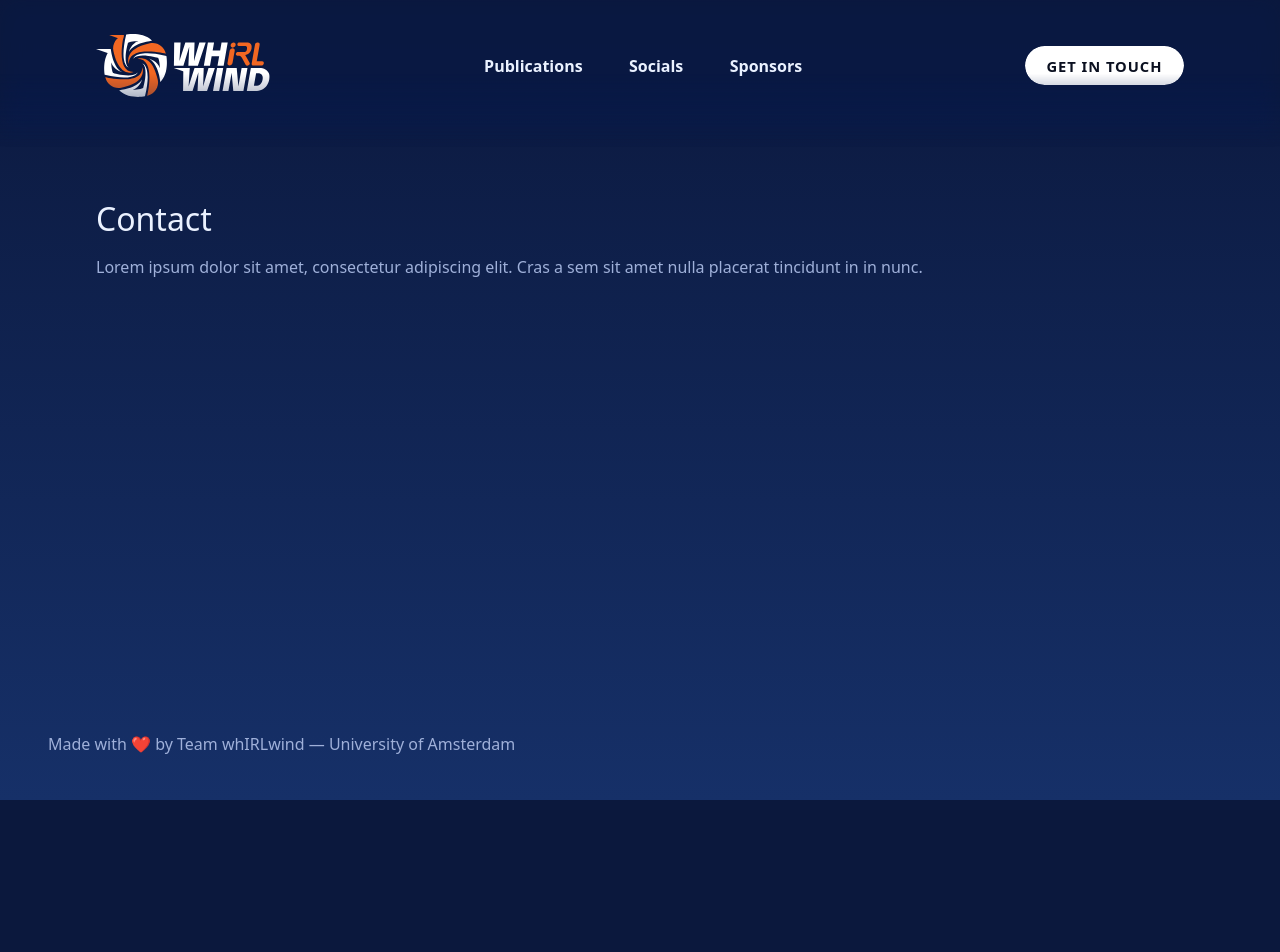
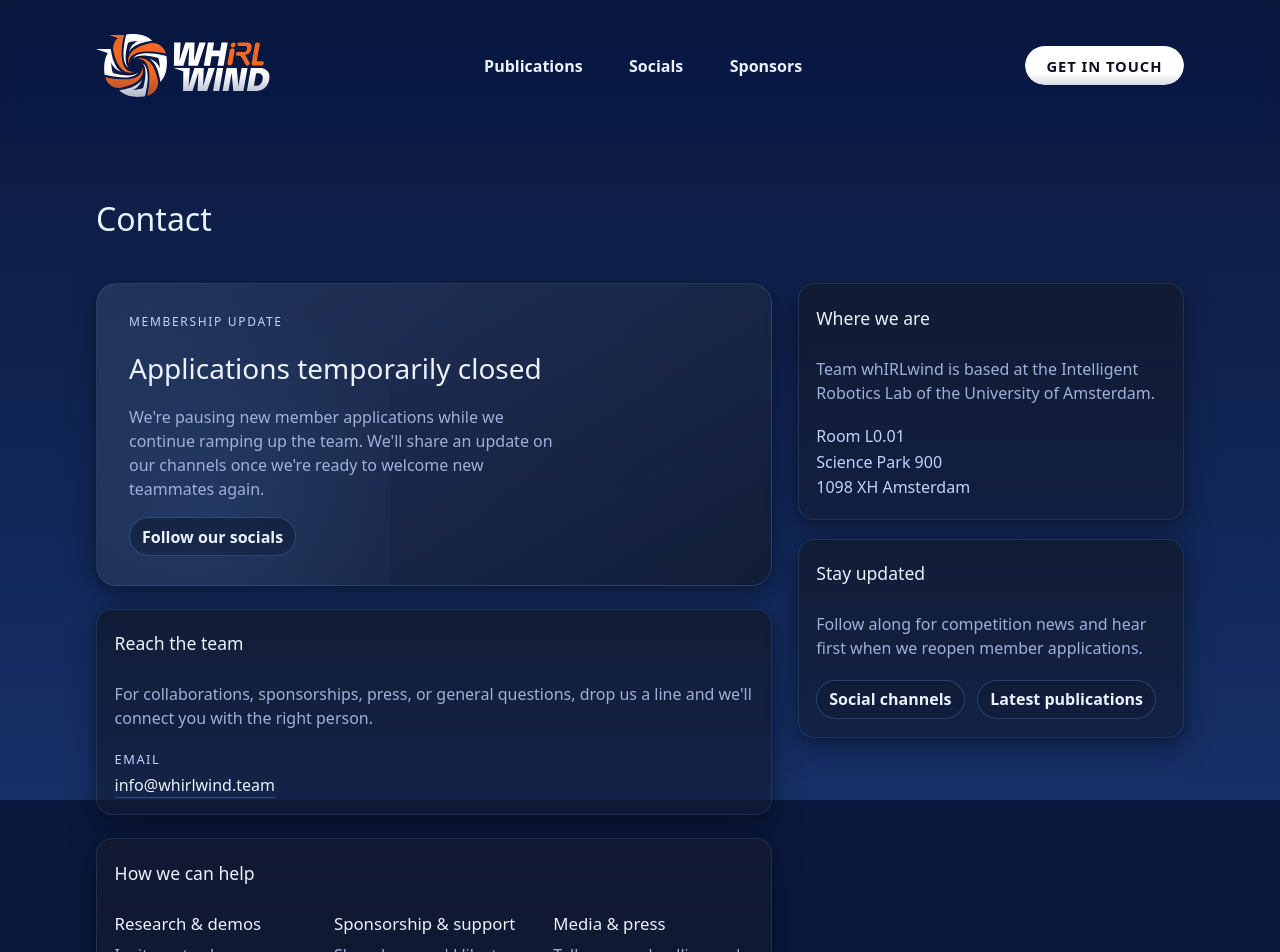
Before and after one commit to IntelligentRoboticsLab/whirlwind-website, a Next.js app: page /contact in a window 1280 px wide. Shown: the top 952 px of the page. Before the commit the page ends 800 px from the top, so only its background shows below. Built offline with nearby package versions, Linux system fonts and the light colour scheme.

Commit message:
Update contact page

```diff
--- a/src/app/contact/page.tsx
+++ b/src/app/contact/page.tsx
@@ -1,4 +1,5 @@
 import type { Metadata } from "next";
+import Link from "next/link";
 
 export const metadata: Metadata = {
   title: "Contact — Team whIRLwind",
@@ -9,13 +10,111 @@ export default function ContactPage() {
   return (
     <section className="pb-20 pt-10 sm:pb-32 sm:pt-12">
       <div className="mx-auto w-full max-w-[1120px] px-8 sm:px-10 lg:px-12 xl:px-4">
-        <h1 className="mb-3 mt-0 text-[clamp(1.8rem,2.5vw,2.4rem)]">
-          Contact
-        </h1>
-        <p className="mb-8 mt-0 text-(--ink-muted)">
-          Lorem ipsum dolor sit amet, consectetur adipiscing elit. Cras a sem
-          sit amet nulla placerat tincidunt in in nunc.
-        </p>
+        <div className="contact-header">
+          <h1 className="mt-0 text-[clamp(1.8rem,2.5vw,2.4rem)]">Contact</h1>
+        </div>
+
+        <div className="contact-layout">
+          <div className="contact-main">
+            <div className="contact-highlight">
+              <span className="contact-eyebrow">Membership update</span>
+              <h2 className="contact-highlight__title">
+                Applications temporarily closed
+              </h2>
+              <p className="contact-highlight__copy">
+                We're pausing new member applications while we continue ramping
+                up the team. We'll share an update on our channels once we're
+                ready to welcome new teammates again.
+              </p>
+              <div className="contact-highlight__actions">
+                <Link className="btn sec" href="/socials">
+                  Follow our socials
+                </Link>
+              </div>
+            </div>
+
+            <div className="card contact-card">
+              <h3>Reach the team</h3>
+              <p>
+                For collaborations, sponsorships, press, or general questions,
+                drop us a line and we'll connect you with the right person.
+              </p>
+              <dl className="contact-details">
+                <div className="contact-detail">
+                  <dt>Email</dt>
+                  <dd>
+                    <a
+                      className="contact-link"
+                      href="mailto:info@whirlwind.team"
+                    >
+                      info@whirlwind.team
+                    </a>
+                  </dd>
+                </div>
+              </dl>
+            </div>
+
+            <div className="card contact-card contact-card--topics">
+              <h3>How we can help</h3>
+              <div className="contact-topics">
+                <div>
+                  <h4>Research & demos</h4>
+                  <p>
+                    Invite us to showcase humanoid robotics work or speak with
+                    your students, lab, or community.
+                  </p>
+                </div>
+                <div>
+                  <h4>Sponsorship & support</h4>
+                  <p>
+                    Share how you'd like to collaborate and we'll explore ways
+                    to partner on upcoming competitions and events.
+                  </p>
+                </div>
+                <div>
+                  <h4>Media & press</h4>
+                  <p>
+                    Tell us your deadline and angle so we can coordinate
+                    spokespeople, quotes, and assets.
+                  </p>
+                </div>
+              </div>
+            </div>
+          </div>
+
+          <aside className="contact-sidebar">
+            <div className="card contact-card">
+              <h3>Where we are</h3>
+              <p>
+                Team whIRLwind is based at the Intelligent Robotics Lab of the
+                University of Amsterdam.
+              </p>
+              <address className="contact-address">
+                Room L0.01
+                <br />
+                Science Park 900
+                <br />
+                1098 XH Amsterdam
+              </address>
+            </div>
+
+            <div className="card contact-card">
+              <h3>Stay updated</h3>
+              <p>
+                Follow along for competition news and hear first when we reopen
+                member applications.
+              </p>
+              <div className="contact-actions">
+                <Link className="btn sec" href="/socials">
+                  Social channels
+                </Link>
+                <Link className="btn sec" href="/publications">
+                  Latest publications
+                </Link>
+              </div>
+            </div>
+          </aside>
+        </div>
       </div>
     </section>
   );
--- a/src/app/globals.scss
+++ b/src/app/globals.scss
@@ -453,15 +453,19 @@ body {
 }
 
 .btn.sec {
-  background: transparent;
-  border: 1px dashed rgba(96, 165, 250, 0.28);
+  border: 1px solid rgba(96, 165, 250, 0.28);
+  background: linear-gradient(
+    180deg,
+    rgba(18, 26, 46, 0.65),
+    rgba(18, 26, 46, 0.45)
+  );
 }
 .btn.sec:hover {
   border-color: rgba(251, 146, 60, 0.5);
   background: linear-gradient(
     180deg,
-    rgba(251, 146, 60, 0.08),
-    rgba(251, 146, 60, 0.03)
+    rgba(251, 146, 60, 0.16),
+    rgba(251, 146, 60, 0.05)
   );
 }
 
@@ -933,6 +937,166 @@ body {
   color: var(--ink-muted);
 }
 
+.contact-header {
+  display: grid;
+  gap: 0.75rem;
+  max-width: 720px;
+  margin-bottom: 2.5rem;
+}
+.contact-layout {
+  display: grid;
+  gap: 1.6rem;
+}
+.contact-main {
+  display: grid;
+  gap: 1.4rem;
+}
+.contact-sidebar {
+  display: grid;
+  gap: 1.2rem;
+}
+
+@media (min-width: 960px) {
+  .contact-layout {
+    grid-template-columns: minmax(0, 7fr) minmax(0, 4fr);
+    align-items: start;
+  }
+  .contact-sidebar {
+    position: sticky;
+    top: 7.5rem;
+  }
+}
+.contact-highlight {
+  position: relative;
+  display: grid;
+  gap: 1rem;
+  padding: 1.8rem 2rem;
+  border-radius: 1.3rem;
+  border: 1px solid rgba(96, 165, 250, 0.18);
+  background: linear-gradient(
+    150deg,
+    rgba(36, 54, 94, 0.92),
+    rgba(18, 26, 46, 0.78)
+  );
+  box-shadow: var(--shadow);
+  overflow: hidden;
+}
+.contact-highlight::after {
+  content: "";
+  position: absolute;
+  inset: -30% 60% -60% -10%;
+  width: clamp(220px, 32vw, 360px);
+  height: 220%;
+  background: radial-gradient(
+    circle at center,
+    rgba(96, 165, 250, 0.15),
+    transparent 65%
+  );
+  pointer-events: none;
+  opacity: 0.8;
+  z-index: 0;
+}
+.contact-highlight > * {
+  position: relative;
+  z-index: 1;
+}
+.contact-highlight__title {
+  margin: 0;
+  font-size: clamp(1.3rem, 2.4vw, 1.75rem);
+}
+.contact-highlight__copy {
+  margin: 0;
+  color: var(--ink-muted);
+  max-width: 48ch;
+}
+.contact-highlight__actions {
+  display: flex;
+  flex-wrap: wrap;
+  gap: 0.75rem;
+  z-index: 1;
+}
+.contact-eyebrow {
+  font-size: 0.75rem;
+  text-transform: uppercase;
+  letter-spacing: 0.14em;
+  color: var(--ink-dim);
+  margin: 0;
+  z-index: 1;
+}
+
+.contact-card {
+  display: grid;
+  gap: 0.9rem;
+}
+.contact-details {
+  display: grid;
+  gap: 0.7rem;
+  margin: 0;
+}
+.contact-detail {
+  display: grid;
+  gap: 0.25rem;
+}
+.contact-detail dt {
+  font-size: 0.8rem;
+  text-transform: uppercase;
+  letter-spacing: 0.12em;
+  color: var(--ink-dim);
+}
+.contact-detail dd {
+  margin: 0;
+  font-size: 1rem;
+}
+.contact-link {
+  color: inherit;
+  text-decoration: none;
+  border-bottom: 1px solid rgba(96, 165, 250, 0.35);
+  padding-bottom: 0.1rem;
+  transition: border-color 0.2s ease;
+}
+.contact-link:hover,
+.contact-link:focus-visible {
+  border-color: rgba(251, 146, 60, 0.55);
+}
+.contact-meta {
+  margin: 0;
+  font-size: 0.9rem;
+  color: var(--ink-muted);
+}
+.contact-address {
+  font-style: normal;
+  line-height: 1.6;
+  color: var(--ink-dim);
+  margin: 0;
+}
+.contact-card--topics {
+  gap: 1.2rem;
+}
+.contact-topics {
+  display: grid;
+  gap: 1.1rem;
+}
+.contact-topics h4 {
+  margin: 0 0 0.4rem;
+  font-size: 1.05rem;
+}
+.contact-topics p {
+  margin: 0;
+  color: var(--ink-muted);
+}
+
+@media (min-width: 720px) {
+  .contact-topics {
+    grid-template-columns: repeat(auto-fit, minmax(200px, 1fr));
+    gap: 1.2rem;
+  }
+}
+.contact-actions {
+  display: flex;
+  flex-wrap: wrap;
+  gap: 0.8rem;
+}
+
 .pub-grid {
   display: grid;
   gap: 1rem;
```
